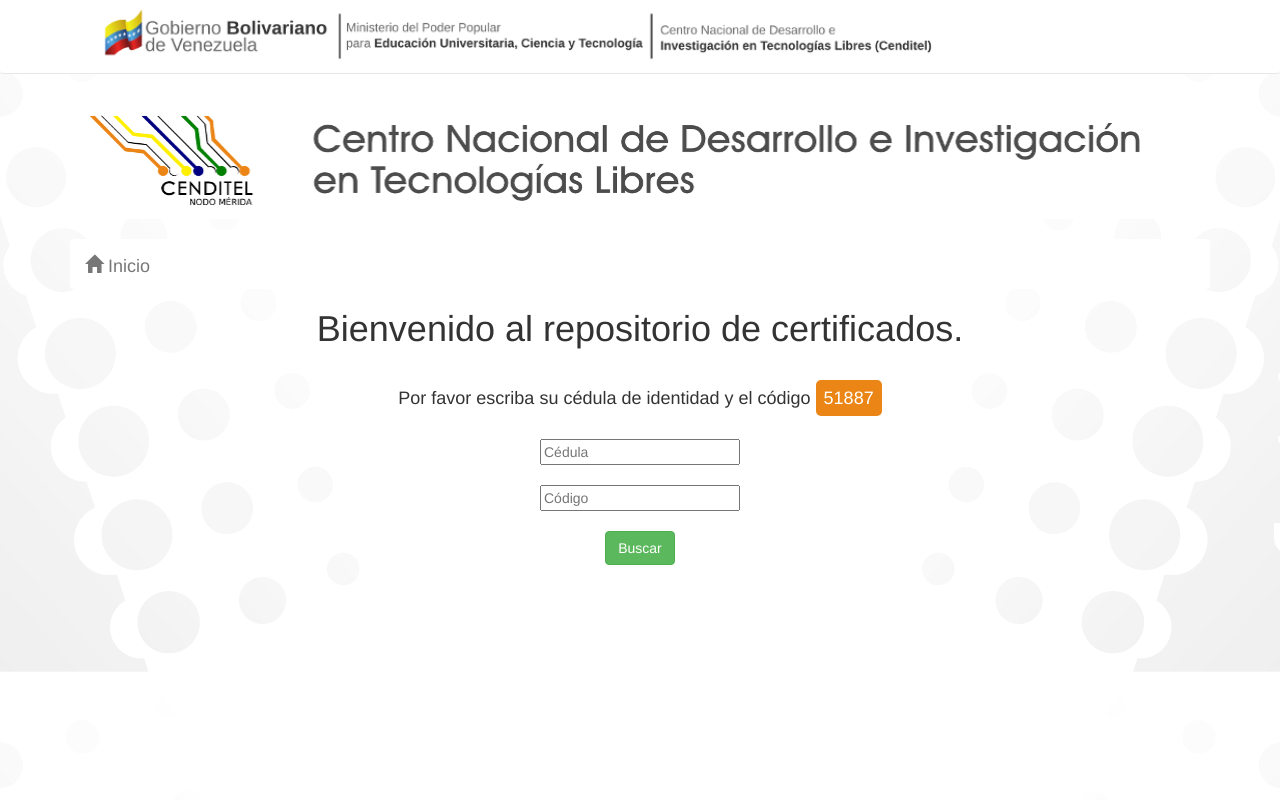
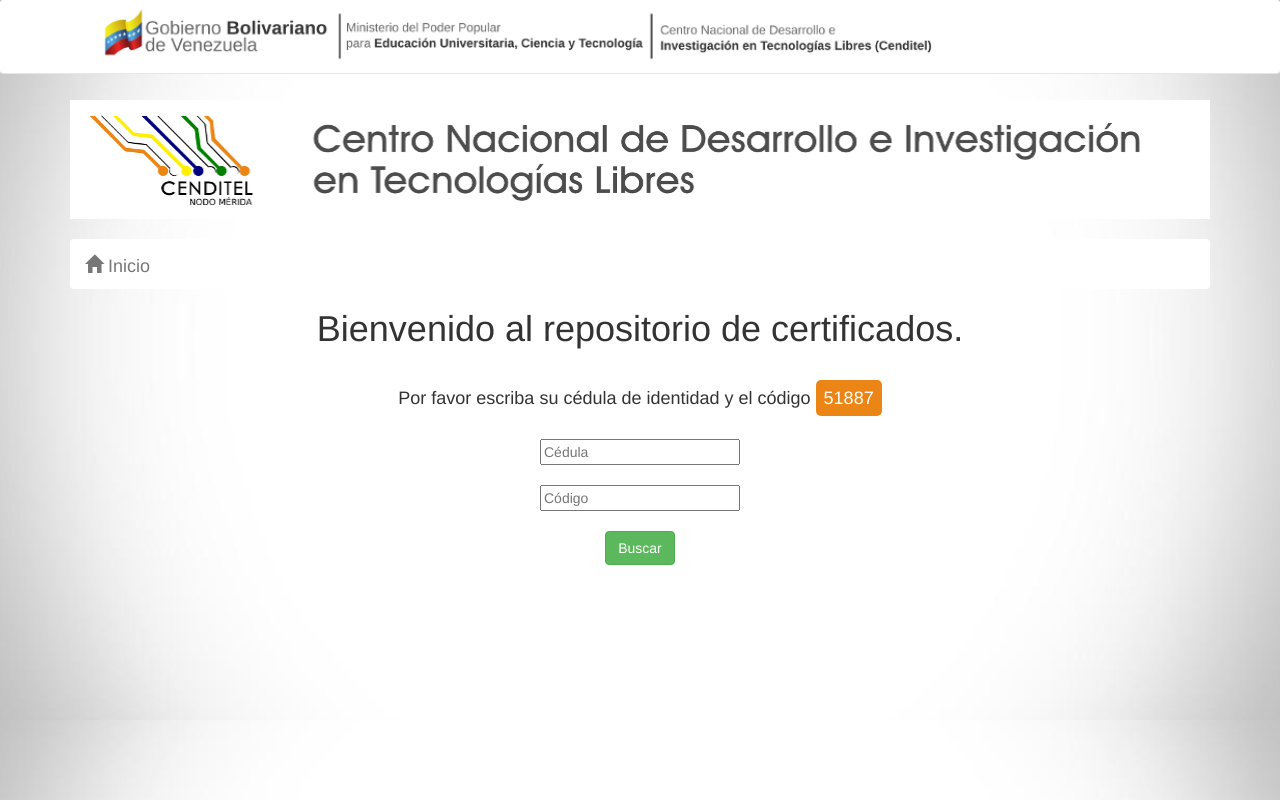
Before and after one commit to argenisosorio/repositorio_certificados, a Django app: page / in a window 1280 px wide. Run offline with Django 3.2, Linux system fonts and the light colour scheme; some libraries are stand-ins or nearby versions.

Commit message:
Cambiado el fondo de escritorio

```diff
--- a/static/css/theme.css
+++ b/static/css/theme.css
@@ -3,7 +3,7 @@ body {
   padding-bottom: 30px;
   background: #ffffff;
   /*background-image: url("../img/intro3.svg") !important;*/
-  background-image: url("../img/x.png") !important;
+  background-image: url("../img/y.png") !important;
   background-size: 100%;
 }
 
--- a/static/js/scripts.js
+++ b/static/js/scripts.js
@@ -8,7 +8,9 @@ $("document").ready(function(){
    $('#txtInput1').on("cut copy paste",function(e) {
      e.preventDefault();
    });
-
+   $('#txtInput2').on("cut copy paste",function(e) {
+     e.preventDefault();
+   });
   /*
   |--------------------------------------------
   | Función que desabilita el campo del código.
```
Also changed, not shown: static/img/y.png (added).
